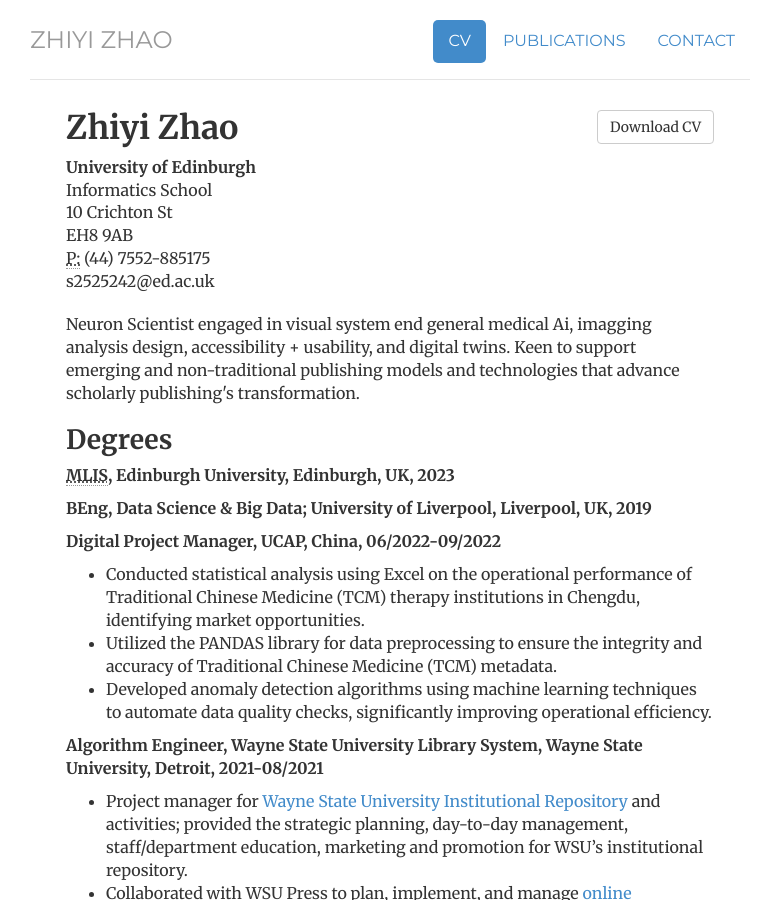
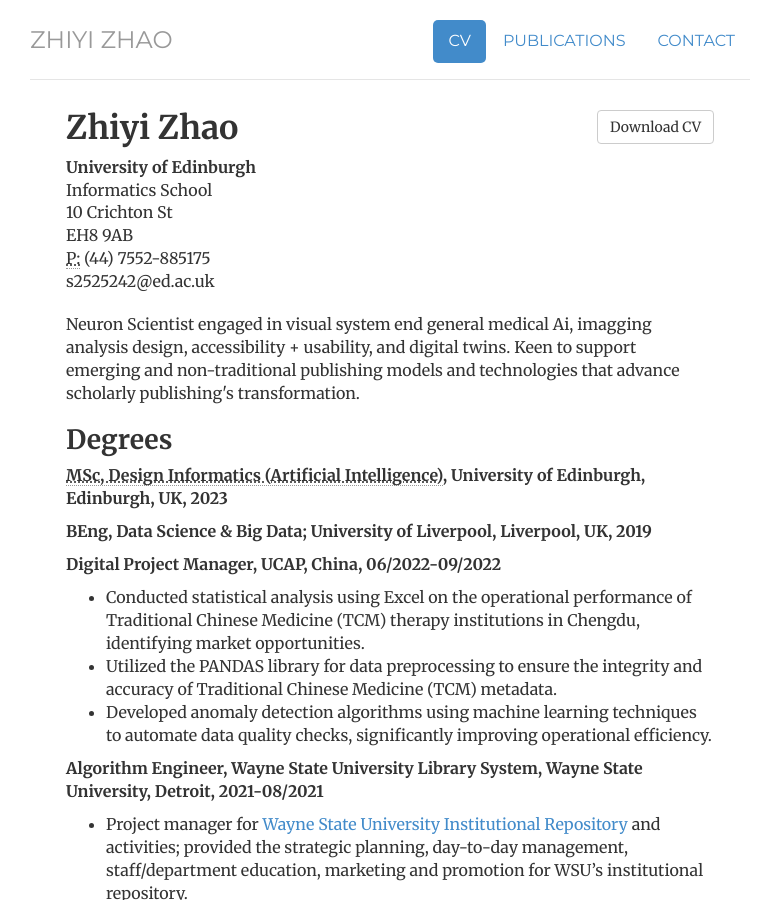
Before and after one commit to Zhiyi12/Zhiyi12.github.io, a Jekyll site: the page built from cv/index.html, in a window 1280 px wide and 900 px high. Shown: the whole window, without its empty margins (250-1012 px from the left). Built offline with Jekyll 4.4.1, drawn with Linux system fonts in a browser that asks for light colours.

Commit message:
education

```diff
--- a/cv/index.html
+++ b/cv/index.html
@@ -3,7 +3,7 @@ layout: default
 title: 个人简历
 home: passive
 cv: active
-projects: passive
+publications: passive
 notes: passive
 contact: passive
 description: Current CV for Zhiyi Zhao, a deep learning engineer, project manager, and web noodler living and working in UK.
@@ -25,7 +25,7 @@ description: Current CV for Zhiyi Zhao, a deep learning engineer, project manage
 				<p>Neuron Scientist engaged in visual system end general medical Ai, imagging analysis design, accessibility + usability, and digital twins. Keen to support emerging and non-traditional publishing models and technologies that advance scholarly publishing's transformation.</p>
 
 				<h2>Degrees</h2>
-				<p><strong><abbr title="Masters of Science in Design Informatics">MLIS</abbr>, Edinburgh University, Edinburgh, UK, 2023</strong><br>
+				<p><strong><abbr title="Masters of Science in Design Informatics">MSc, Design Informatics (Artificial Intelligence)</abbr>, University of Edinburgh, Edinburgh, UK, 2023</strong><br>
 
 				<p><strong>BEng, Data Science & Big Data</Datal>; University of Liverpool, Liverpool, UK, 2019</strong></p>
 
```
